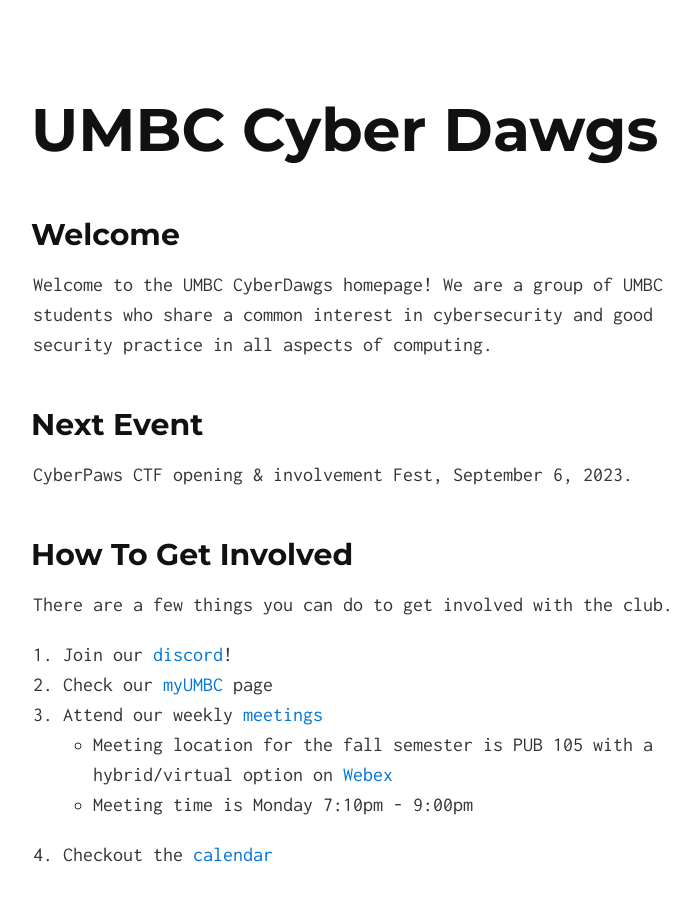
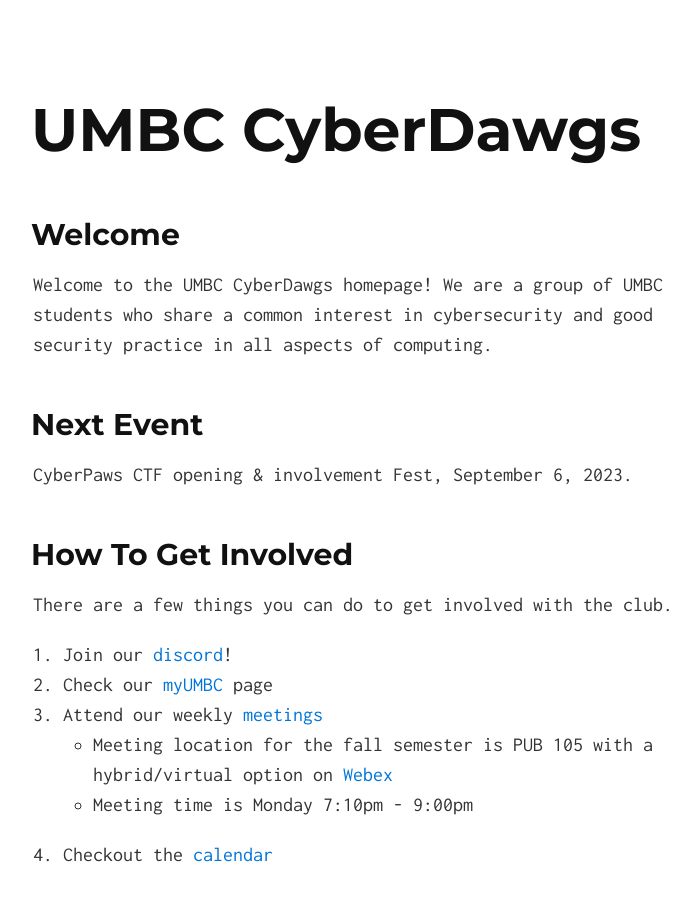
Before and after one commit to UMBCCyberDawgs/umbccyberdawgs.github.io, a Jekyll site: the page built from index.md, in a window 1280 px wide and 900 px high. Shown: the whole window, without its empty margins (287-987 px from the left). Built offline with Jekyll 4.4.1, drawn with Linux system fonts in a browser that asks for light colours; our own code applies the rules of GitHub Pages for plain Markdown files.

Commit message:
Update _config.yml

```diff
--- a/_config.yml
+++ b/_config.yml
@@ -1,7 +1,7 @@
 # Site settings
-title: UMBC Cyber Dawgs
-tag_text: UMBC Cyber Dawgs
-description: UMBC Cyber Defense Team
+title: UMBC CyberDawgs
+tag_text: UMBC CyberDawgs
+description: UMBC CyberDawgs Club Website
 
 # Build settings
 markdown: kramdown
```
